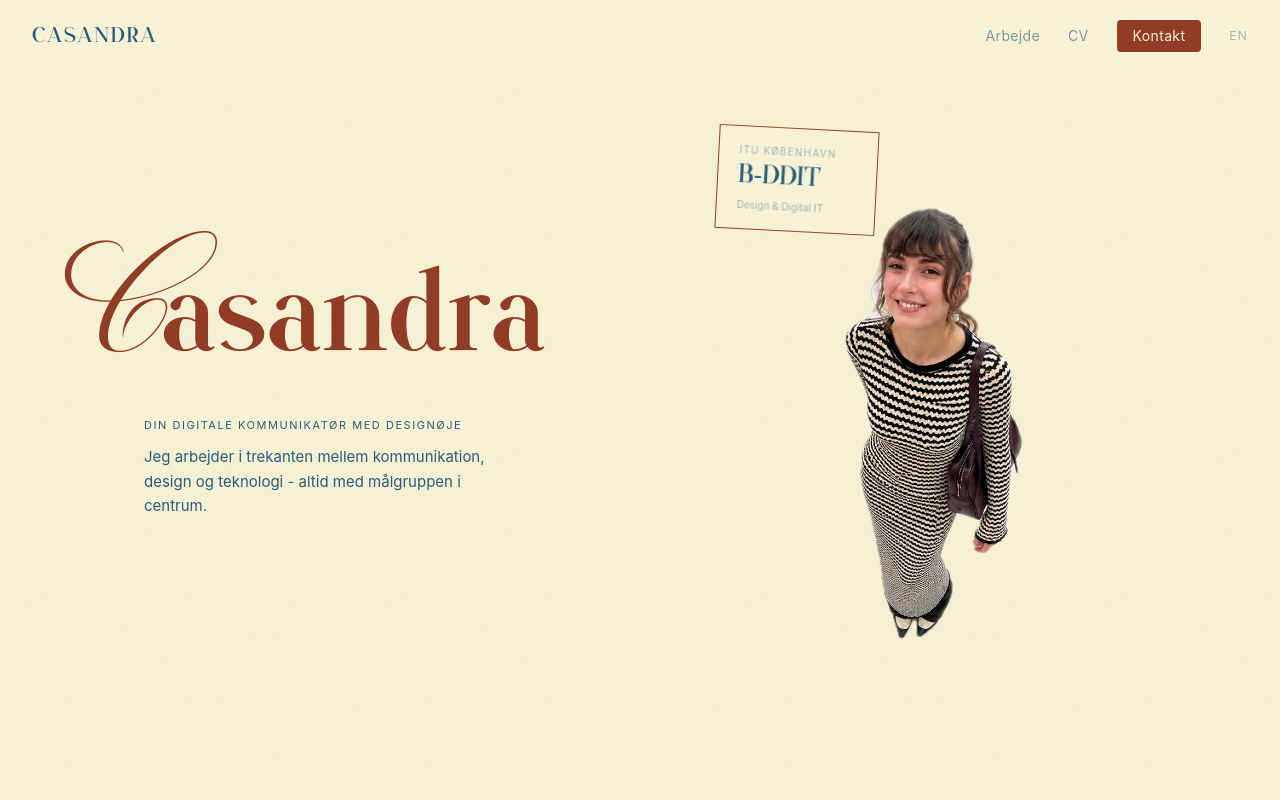
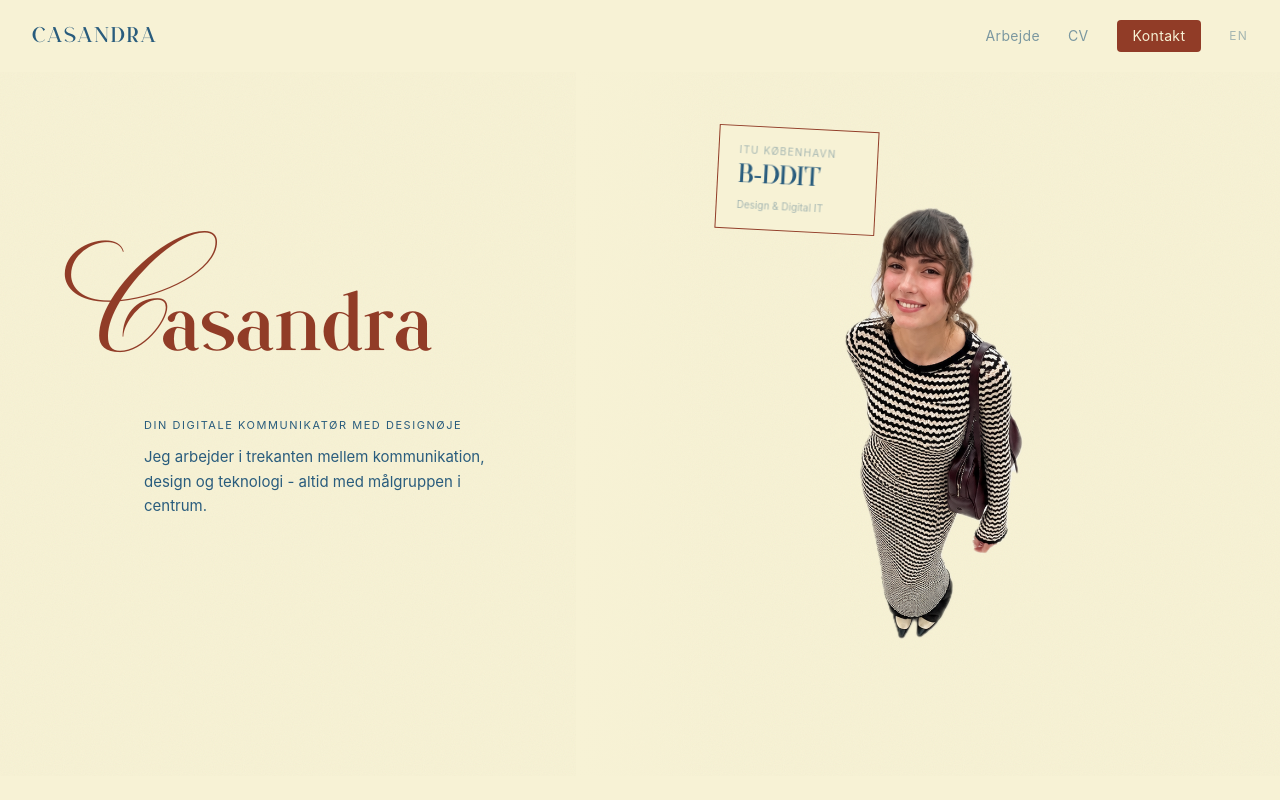
Before and after one commit to casandralpedersen/casandra-portfolio, a React (Vite) app: page / in a window 1280 px wide. Shown: the top 800 px of the page. Built offline with nearby package versions, Linux system fonts and the light colour scheme.

Commit message:
Gør "asandra" mindre i forsidens navnetræk, behold stort C

```diff
--- a/src/pages/Home.jsx
+++ b/src/pages/Home.jsx
@@ -443,7 +443,7 @@ export default function Home() {
                 className="block"
                 style={{
                   fontFamily: i === 0 ? 'Montigny, cursive' : 'VSOP, serif',
-                  fontSize: i === 0 ? '15vw' : '8.5vw',
+                  fontSize: i === 0 ? '15vw' : '6vw',
                   lineHeight: 0.9,
                   color: 'var(--color-burgundy)',
                 }}
```
